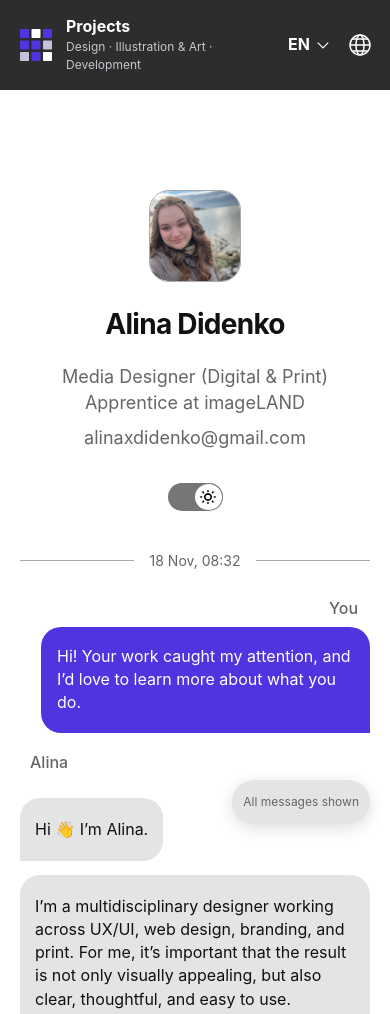
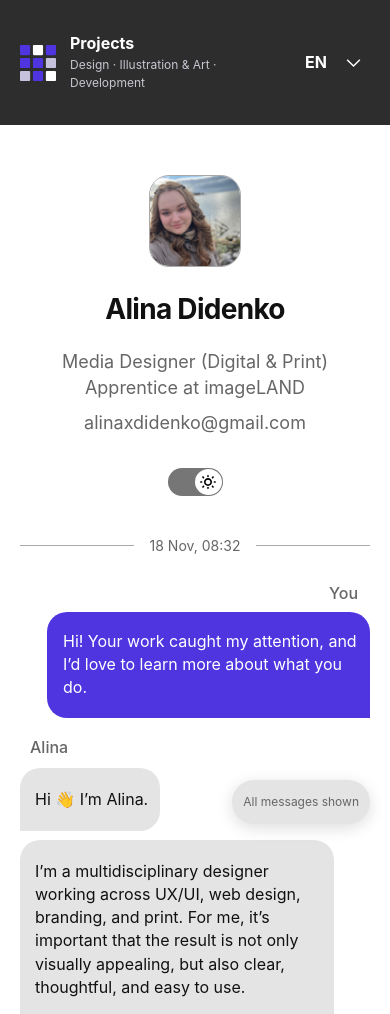
Before and after one commit to alinadx/my-portfolio, a website: page index.html in a window 390 px wide. Shown: the top 1014 px of the page. Drawn offline with Linux system fonts and the light colour scheme.

Commit message:
fix: resolve bugs, correct links, and refine UI design

```diff
--- a/app.js
+++ b/app.js
@@ -108,6 +108,55 @@
         });
     }
 
+    // Shrink text-only bubbles to their longest rendered line plus padding.
+    // Always measure at the original CSS width first, so resizing can grow them back.
+    function fitMessageWidths() {
+        const bubbles = [...document.querySelectorAll('.message')].filter(message =>
+            message.classList.contains('message--outgoing') ||
+            (message.classList.contains('message--incoming') &&
+                [...message.children].every(child => child.tagName === 'P'))
+        );
+        bubbles.forEach(message => {
+            message.classList.add('message--fit-text');
+            message.style.removeProperty('width');
+        });
+        const widths = bubbles.map(message => {
+            const surface = message.classList.contains('message--outgoing')
+                ? message.querySelector('h3') : message;
+            if (!surface) return null;
+            const style = getComputedStyle(surface);
+            const scale = surface.getBoundingClientRect().width / parseFloat(style.width) || 1;
+            const paragraphs = surface === message ? [...message.children] : [surface];
+            let longest = 0;
+            for (const paragraph of paragraphs) {
+                const range = document.createRange();
+                range.selectNodeContents(paragraph);
+                const lines = new Map();
+                for (const rect of range.getClientRects()) {
+                    const key = Math.round(rect.top);
+                    const line = lines.get(key) || { left: rect.left, right: rect.right };
+                    line.left = Math.min(line.left, rect.left);
+                    line.right = Math.max(line.right, rect.right);
+                    lines.set(key, line);
+                }
+                for (const line of lines.values()) longest = Math.max(longest, (line.right - line.left) / scale);
+            }
+            const padding = parseFloat(style.paddingLeft) + parseFloat(style.paddingRight);
+            return Math.min(parseFloat(getComputedStyle(message).width), Math.ceil(longest + padding) + 1);
+        });
+        bubbles.forEach((message, index) => {
+            if (widths[index] > 0) message.style.width = widths[index] + 'px';
+        });
+    }
+
+    let fitFrame;
+    function scheduleMessageFit() {
+        cancelAnimationFrame(fitFrame);
+        fitFrame = requestAnimationFrame(fitMessageWidths);
+    }
+    window.addEventListener('resize', scheduleMessageFit);
+    document.fonts?.ready.then(scheduleMessageFit);
+
     function applyLanguage(nextLanguage) {
         language = hasTranslations && languages.includes(nextLanguage) ? nextLanguage : 'en';
         root.lang = language;
@@ -124,6 +173,7 @@
         }
         document.querySelectorAll('[data-language]').forEach(select => { select.value = language; });
         updateTime();
+        fitMessageWidths();
     }
 
     // 2. Theme controls share one state across every page.
--- a/index.html
+++ b/index.html
@@ -38,7 +38,7 @@
                 <select name="language" data-language aria-label="Choose language" data-i18n-aria-label="language">
                     <option value="en" lang="en" aria-label="English">EN</option><option value="de" lang="de" aria-label="Deutsch">DE</option><option value="ru" lang="ru" aria-label="Русский">RU</option><option value="uk" lang="uk" aria-label="Українська">UK</option>
                 </select>
-                <svg class="icon chevron" viewBox="0 0 24 24" aria-hidden="true" focusable="false"><path d="m3 8 9 9 9-9" fill="none" stroke="currentColor" stroke-width="2"/></svg><svg class="icon" viewBox="0 0 24 24" aria-hidden="true" focusable="false"><g fill="none" stroke="currentColor" stroke-width="1.5"><circle cx="12" cy="12" r="10"/><ellipse cx="12" cy="12" rx="4" ry="10"/><path d="M2 12h20M4 6h16M4 18h16"/></g></svg>
+                <svg class="icon chevron" viewBox="0 0 24 24" aria-hidden="true" focusable="false"><path d="m3 8 9 9 9-9" fill="none" stroke="currentColor" stroke-width="2"/></svg>
             </label>
         </nav>
     </header>
--- a/styles.css
+++ b/styles.css
@@ -8,7 +8,7 @@
     --surface-muted: #626262;
     --accent: #4f35e0;
     --header: #2d2d2d;
-    --line: #aaa;
+    --line: #AAAAAA;
     --focus: #7360EE;
     --column: 596px;
     --radius: 20px;
@@ -79,11 +79,13 @@ h1, h2, h3, h4 { line-height: 1.3; }
 .icon { width: 24px; height: 24px; flex-shrink: 0; }
 
 /* 3. Navigation, profile, and theme switch. */
-.site-header { margin-top: 70px; background: var(--header); color: #fff; }
+.site-header { margin-top: 0; background: var(--header); color: #fff; }
 .site-nav { width: min(var(--column), calc(100% - 40px)); min-height: 90px; margin-inline: auto; display: flex; align-items: center; gap: 24px; }
 .home-link { flex-shrink: 0; display: grid; place-items: center; width: 32px; height: 44px; }
+.projects-brand .home-link { width: 36px; }
 .home-link img { width: 32px; height: 32px; }
 .home-mark { width: 32px; height: 32px; }
+.projects-brand .home-mark { width: 36px; height: 36px; }
 /* app.js advances every tile together and pauses only at a complete grid. */
 .home-mark path { transform-box: fill-box; transform-origin: center; }
 /* Compact moves and holds each last 2.6875 seconds; squares stay separate. */
@@ -367,7 +369,7 @@ h1, h2, h3, h4 { line-height: 1.3; }
 }
 .projects-link { font-weight: 650; text-decoration: none; }
 .projects-header { background: var(--header); color: #fff; }
-.projects-header .site-nav { min-height: 90px; gap: 24px; }
+.projects-header .site-nav { min-height: 125px; gap: 24px; }
 .projects-brand { display: flex; align-items: center; align-self: stretch; gap: 24px; min-width: 0; transform-origin: left center; transition: transform .22s ease; }
 @media (hover: hover) and (pointer: fine) and (prefers-reduced-motion: no-preference) {
     .projects-brand:hover { transform: scale(1.03); }
@@ -377,19 +379,19 @@ h1, h2, h3, h4 { line-height: 1.3; }
 .projects-link-subtitle { color: #c8c6cf; font-size: 12px; font-weight: 400; line-height: 1.5; }
 .projects-header .language-control select { color: #fff; }
 .language-control { margin-left: auto; display: flex; align-items: center; gap: 10px; position: relative; }
-.language-control select { appearance: none; border: 0; border-radius: 4px; background: transparent; color: #fff; font-weight: 650; padding: 12px 32px 12px 8px; min-height: 44px; }
+.language-control select { appearance: none; border: 0; border-radius: 4px; background: transparent; color: #fff; font-weight: 650; padding: 12px 41px 12px 8px; min-height: 44px; }
 .language-control select option { background: var(--header); color: #fff; }
-.language-control .chevron { width: 14px; height: 14px; position: absolute; right: 40px; pointer-events: none; }
+.language-control .chevron { width: 17px; height: 17px; position: absolute; right: 8px; pointer-events: none; }
 .language-label { margin-left: auto; }
 .language-label abbr { text-decoration: none; }
 @media (max-width: 600px) {
-    .projects-header .site-nav { gap: 14px; min-height: 90px; }
+    .projects-header .site-nav { gap: 14px; min-height: 125px; }
     .projects-brand { gap: 14px; }
     .projects-header .language-control { gap: 4px; }
     .projects-header .language-control select { padding-left: 4px; }
     .projects-link-subtitle { max-width: 210px; }
 }
-.profile { width: min(var(--column), calc(100% - 40px)); margin: 80px auto 0; text-align: center; }
+.profile { width: min(var(--column), calc(100% - 40px)); margin: 50px auto 0; text-align: center; }
 .profile-photo { width: 92px; height: 92px; object-fit: cover; object-position: center 42%; margin: 0 auto; border-radius: 20px; border: 1px solid var(--line); }
 .profile h1 { font-size: 28px; letter-spacing: -.7px; font-weight: 700; margin-top: 24px; }
 .profile-role { margin-top: 20px; color: var(--muted); font-size: 18px; }
@@ -423,11 +425,24 @@ h1, h2, h3, h4 { line-height: 1.3; }
 .message-sender { color: var(--muted); font-size: 16px; font-weight: 500; }
 .message--outgoing h3 { padding: 20px; border-radius: var(--radius) var(--radius) 0 var(--radius); background: var(--accent); color: white; font-size: 16px; font-weight: 400; line-height: 1.45; }
 .reply-group { position: relative; padding-left: 65px; }
-.reply-group > .message-sender { margin: 0 0 10px 14px; }
-.message--incoming { padding: 20px; border-radius: var(--radius) var(--radius) var(--radius) 0; background: var(--surface); margin-top: 14px; }
+.reply-group > .message-sender { margin: 0 0 0 14px; }
+.message--incoming { padding: 20px; border-radius: var(--radius) var(--radius) var(--radius) 0; background: var(--surface); margin-top: 10px; }
 .message--incoming.project-card { width: 368px; max-width: 100%; }
 .message--incoming p + p { margin-top: 22px; }
+/* Let translated text wrap naturally without increasing the bubble limits. */
+.message--outgoing h3,
+.message--incoming:not(.project-card):not(.tools-card):not(.experience-card) {
+    padding-right: clamp(12px, 3vw, 20px);
+}
+.message--outgoing h3,
+.message--incoming:not(.project-card) > p {
+    text-wrap: pretty;
+    hyphens: none;
+    overflow-wrap: normal;
+    word-break: normal;
+}
 .message-avatar { position: absolute; left: 0; bottom: 0; width: 44px; height: 44px; object-fit: cover; object-position: center 42%; border-radius: 50%; border: 1px solid var(--line); }
+.message--fit-text > h3, .message--fit-text > p { text-wrap: wrap; }
 .message--incoming a, .contact-list a { display: flex; align-items: center; justify-content: space-between; gap: 16px; min-height: 44px; text-decoration: none; }
 .message--incoming a { border-top: 1px solid var(--line); margin-top: 18px; padding-top: 12px; }
 .message a::after, .code-card a::after, .project-case-link::after {
@@ -449,7 +464,7 @@ h1, h2, h3, h4 { line-height: 1.3; }
 .contact-list .pending-content { display: block; border: 0; padding: 8px 0; margin: 0; }
 .contact-list a.project-case-link { display: flex; align-items: center; justify-content: space-between;gap: 16px; color: var(--text); font-size: 16px; font-weight: 300; }
 .contact-list a { border: 0; margin: 0; padding: 0; }
-.personal-image { width: 328px; height: auto; aspect-ratio: 328 / 267; object-fit: cover; object-position: center 68%; border-radius: 18px; margin-top: 20px; }
+.personal-image { width: 328px; height: auto; aspect-ratio: 328 / 267; object-fit: cover; object-position: center 68%; border-radius: 18px; margin: 20px auto 0; }
 .tools-card { min-width: min(255px, 100%); }
 .tools-list { display: grid; grid-template-columns: 1fr 1fr; gap: 10px 22px; }
 .tool { min-width: 0; }
@@ -461,6 +476,8 @@ h1, h2, h3, h4 { line-height: 1.3; }
 .adobe-icon.id { background: #49021f; color: #ff5ca1; }
 .adobe-icon.ai { background: #330000; color: #ffad33; }
 .brand-icon { width: 32px; height: 32px; }
+.brand-icon[src$="vs-code-icon.svg"],
+.brand-icon[src$="angular-icon.svg"] { width: 28px; height: 28px; }
 .tool-description { margin-top: 6px !important; font-size: 12px; color: var(--surface-muted); }
 .experience-card { width: 392px; }
 .experience-card details + details { margin-top: 22px; }
@@ -476,6 +493,7 @@ details[open] > summary::after { top: 12px; transform: rotate(225deg); }
 .conversation.is-playing .exchange, .conversation.is-playing .message--incoming, .conversation.is-playing .message-avatar, .conversation.is-playing .reply-group > .message-sender { overflow-anchor: none; }
 .is-pending { visibility: hidden; pointer-events: none; }
 .message-slot { position: relative; display: flow-root; }
+.message-slot > .message--incoming { margin-top: 9px; }
 .message-slot > .message-avatar { left: -65px; }
 .message-slot > .message-avatar.is-typing { top: 14px; bottom: auto; }
 .message.is-revealed { animation: message-in .3s ease-out both; }
@@ -499,10 +517,10 @@ details[open] > summary::after { top: 12px; transform: rotate(225deg); }
 .project-category h2 { display: flex; align-items: baseline; gap: 22px; font-size: 26px; font-weight: 650; margin-bottom: 30px; letter-spacing: -.4px; }
 .projects-page .project-category h2 > span[data-i18n] { position: relative; top: -4px; }
 .category-number { color: var(--focus); font-size: 40px; font-weight: 700; letter-spacing: -1px; }
-.project-row { display: flex; gap: 28px; padding: 6px 5px 20px; margin: -6px -5px -20px; overflow-x: auto; overflow-y: hidden; overscroll-behavior-x: contain; scroll-snap-type: x proximity; scrollbar-width: thin; scrollbar-color: #7360EE #232236; padding-bottom: 40px; list-style: none; }
+.project-row { display: flex; gap: 28px; padding: 6px 5px 20px; margin: -6px -5px -20px; overflow-x: auto; overflow-y: hidden; overscroll-behavior-x: contain; scroll-snap-type: x proximity; scrollbar-width: thin; scrollbar-color: #7360EE transparent; padding-bottom: 40px; list-style: none; }
 .project-row::-webkit-scrollbar { height: 3px; }
-.project-row { --scrollbar-opacity: 0; scrollbar-color: rgb(115 96 238 / var(--scrollbar-opacity)) rgb(35 34 54 / var(--scrollbar-opacity)); }
-.project-row::-webkit-scrollbar-track { background: rgb(35 34 54 / var(--scrollbar-opacity)); border-radius: 10px; }
+.project-row { --scrollbar-opacity: 0; scrollbar-color: rgb(115 96 238 / var(--scrollbar-opacity)) transparent; }
+.project-row::-webkit-scrollbar-track { background: transparent; border-radius: 10px; }
 .project-row::-webkit-scrollbar-thumb { background: rgb(115 96 238 / var(--scrollbar-opacity)); border-radius: 10px; }
 @supports selector(::-webkit-scrollbar) {
     .project-row { scrollbar-width: auto; scrollbar-color: auto; }
@@ -527,9 +545,12 @@ details[open] > summary::after { top: 12px; transform: rotate(225deg); }
     .project-row > li { opacity: 1; }
 }
 .project-card { padding: 20px; border-radius: 20px; background: var(--surface); height: 100%; }
+.project-row:not(.artwork-row) > li > .project-card { display: flex; flex-direction: column; }
 .project-card h3, .project-card h4 { font-size: 16px; font-weight: 550; margin-top: 20px; line-height: 1.45; }
 .project-card p { margin-top: 12px; }
+.project-row:not(.artwork-row) > li > .project-card > p { flex: 1; }
 .project-case-link { display: flex; align-items: center; justify-content: space-between; gap: 16px; text-decoration: none; color: var(--text); font-size: 16px; font-weight: 300; }
+.project-row:not(.artwork-row) > li > .project-card > .project-case-link { margin-top: 18px; }
 .project-case-link:hover span { text-decoration: underline; }
 .project-image { width: 100%; height: auto; aspect-ratio: 328 / 200; object-fit: cover; object-position: center top; border-radius: 18px; }
 .artwork-row > li { flex-basis: 244px; }
@@ -588,10 +609,10 @@ html:has(.artwork-dialog[open]) { overflow: hidden; }
 /* 8. Mobile matches the 390px reference and remains usable down to 320px. */
 @media (max-width: 600px) {
     html { scrollbar-gutter: auto; }
-    .site-header { margin-top: 0; }
+    /* .site-header { margin-top: 0; } */
     .site-nav { gap: 16px; }
     .language-control { gap: 6px; }
-    .profile { margin-top: 100px; }
+    .profile { margin-top: 50px; }
     .profile h1 { margin-top: 24px; }
     .profile-role { max-width: 320px; margin-inline: auto; margin-top: 22px; }
     .profile-email { margin-top: 8px; }
@@ -603,10 +624,12 @@ html:has(.artwork-dialog[open]) { overflow: hidden; }
     .reply-group { padding-left: 0; }
     .reply-group > .message-sender { margin-left: 10px; }
     .message-avatar { display: none; }
-    .message { max-width: 100%; }
+    .message { max-width: 90%; }
     .message--incoming { padding: 20px 15px; }
     .message--outgoing { max-width: 94%; }
     .message--outgoing h3 { padding: 18px 16px; }
+    .message--outgoing h3 { padding-right: clamp(12px, 3vw, 16px); }
+    .message--incoming:not(.project-card):not(.tools-card):not(.experience-card) { padding-right: clamp(12px, 3vw, 15px); }
     .exchange { margin-top: 26px; }
     .typing-indicator { left: 0; }
     .tools-card { min-width: 230px; }
```
Also changed, not shown: legal.html (+1 -7 lines), my-projects.html (+1 -1 lines), translations.js.
